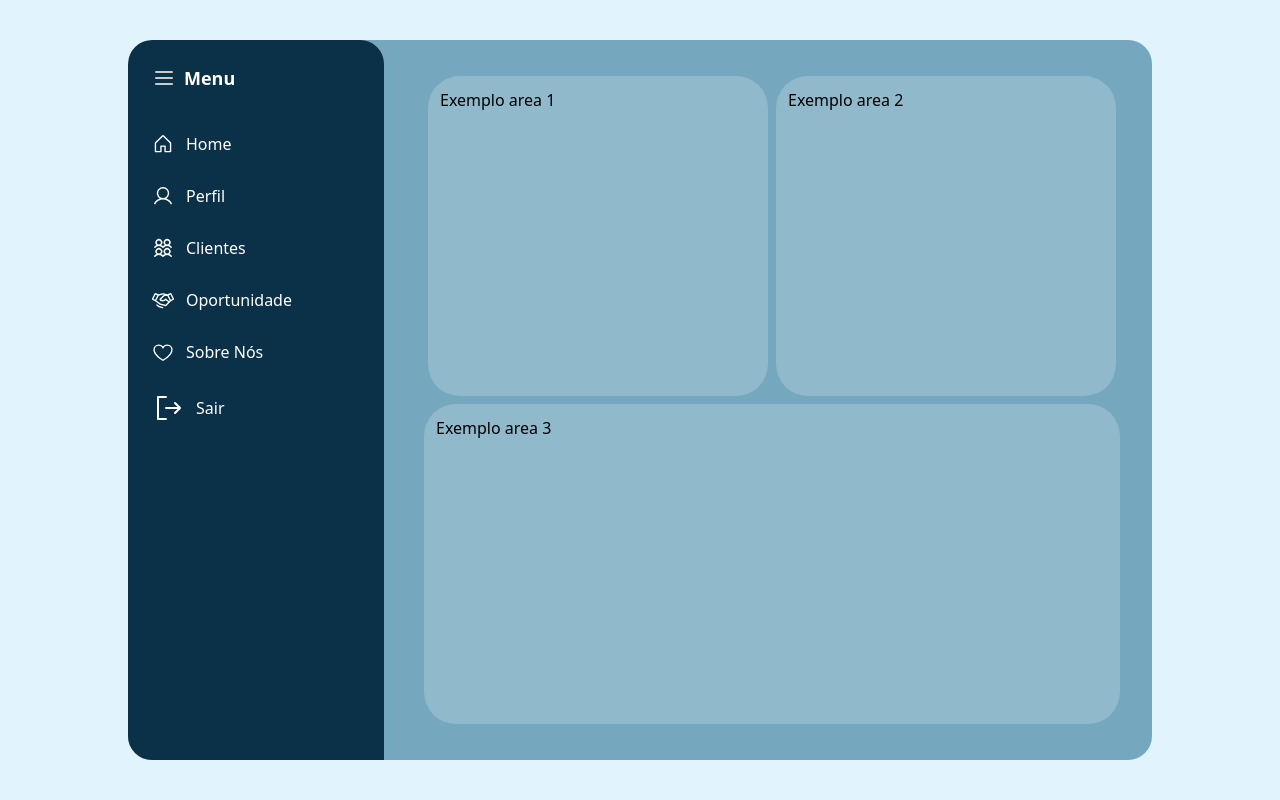
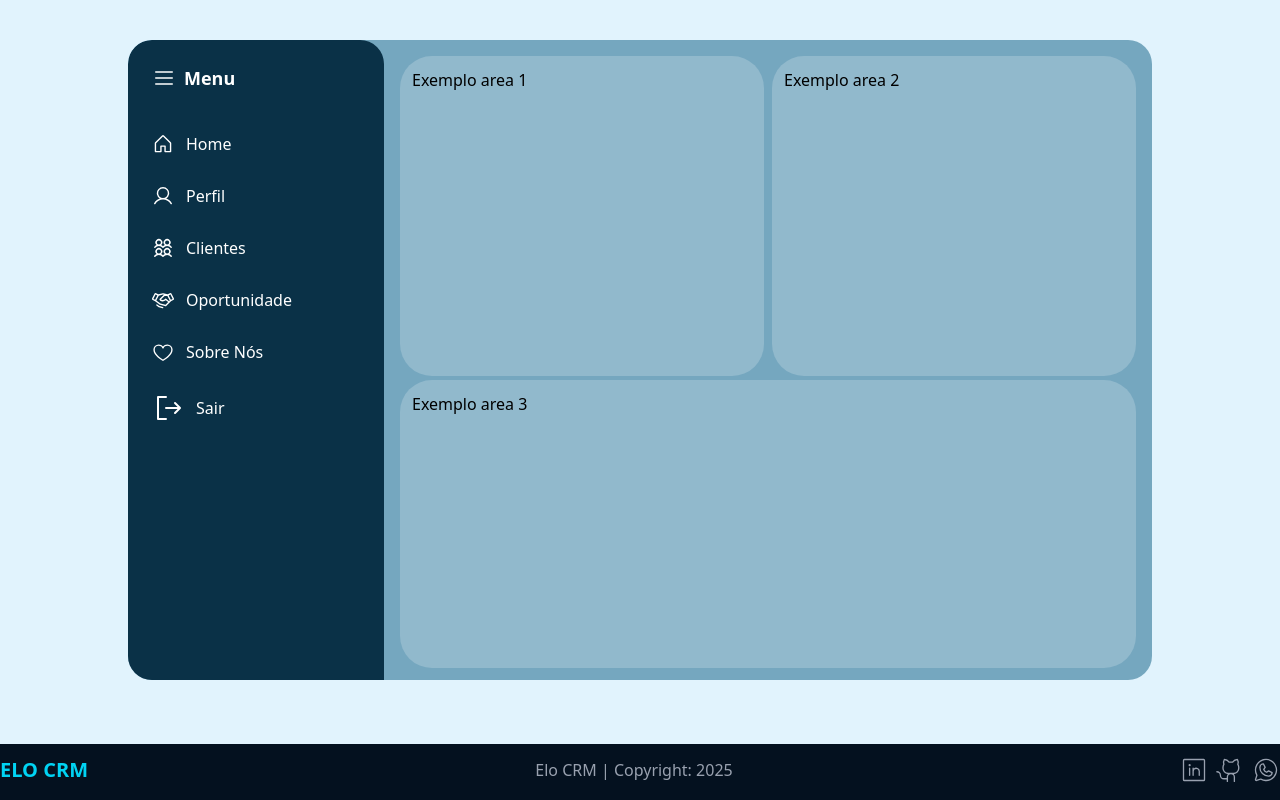
Before and after one commit to MavenTech83/ELO-CRM_FrontEnd, a React (Vite) app: page /home in a window 1280 px wide. Built offline with nearby package versions, Linux system fonts and the light colour scheme.

Commit message:
ajustes design layout, e login, adição footer, remoção div principal de app

```diff
--- a/src/App.tsx
+++ b/src/App.tsx
@@ -1,8 +1,5 @@
 
 import { BrowserRouter, Route, Routes } from "react-router-dom"
-// import Footer from "./components/footer/Footer"
-// import Navbar from "./components/navbar/Navbar"
-// import Home from "./pages/home_jessica/Home"
 import Login from "./pages/login/Login"
 import Oportunidades from "./pages/oportunidades/Oportunidades"
 import Perfil from "./pages/perfil/Perfil"
@@ -13,7 +10,6 @@ import Home from "./pages/home/Home"
 function App() {
 	return (
 		<>
-		<div className="h-screen w-full flex justify-center items-center bg-(--color-picton-blue-100) ">
 				<BrowserRouter>
 					<Routes>
 							<Route path="/" element={<Login />} />
@@ -22,15 +18,8 @@ function App() {
 							<Route path="/perfil" element={<Perfil />} />
 							<Route path="/clientes" element={<Clientes />} />
 							<Route path="/sobrenos" element={<SobreNos />} />
-
 					</Routes>
 				</BrowserRouter>
-            </div>
-		{/* < Navbar/>
-		< Home />
-		< Footer/> */}
-
-
 		</>
 	)
 }
--- a/src/components/footer/Footer.tsx
+++ b/src/components/footer/Footer.tsx
@@ -1,4 +1,5 @@
 import {  GithubLogoIcon, LinkedinLogoIcon, WhatsappLogoIcon } from "@phosphor-icons/react";
+import { Link } from "react-router-dom";
 
 function Footer() {
 
@@ -6,26 +7,30 @@ function Footer() {
 
   return (
     <>
-      <div className="bg-[#04111F] p-4 text-center border-t border-gray-700">
-        <div className="h-20 container mx-auto text-sm">
-          <p className="text-gray-400 mb-1">
-          Elo CRM | Copyright: {data}
+      <div className="w-screen bg-[#04111F] pt-4 fixed bottom-0 left-0">
+        <div className="h-10 container mx-auto flex justify-between items-center">
+          <div className="text-xl font-bold text-cyan-400 mb-5">ELO CRM</div>
+          <p className="text-gray-400 mb-5">
+            Elo CRM | Copyright: {data}
           </p>
+          <div className="flex justify-end gap-2 mb-5">
+            <Link to='https://github.com/MavenTech83'>
+                <LinkedinLogoIcon className="text-gray-400" size={28} weight="light" />
+            </Link>
+
+            <Link to='https://github.com/MavenTech83'>
+              <GithubLogoIcon className="text-gray-400" size={28} weight="light" />
+            </Link>
+
+            <Link to='https://github.com/MavenTech83'>
+              <WhatsappLogoIcon className="text-gray-400" size={28} weight="light" />
+            </Link>
 
 
-
-          <p className="text-lg text-gray-400">
-            Acesse nossas redes sociais
-          </p>
-
-          <div className="flex justify-center gap-2 mt-2 ">
-            <LinkedinLogoIcon className="text-gray-400" size={28} weight="light" />
-            <GithubLogoIcon className="text-gray-400" size={28} weight="light" />
-            <WhatsappLogoIcon className="text-gray-400" size={28} weight="light" />
           </div>
-
         </div>
       </div>
+
     </>
   )
 }
--- a/src/components/layout/Layout.tsx
+++ b/src/components/layout/Layout.tsx
@@ -1,5 +1,6 @@
 import type { ReactNode } from "react";
 import Sidebar from "../sidebar/SideBar";
+import Footer from "../footer/Footer";
 
 interface LayoutProps {
   children: ReactNode;
@@ -8,25 +9,65 @@ interface LayoutProps {
 export default function Layout({ children }: LayoutProps) {
   return (
 	<>
-        {/* DIV PRINCIPAL “FLUTUANDO” */}
+	<div className="h-screen w-full flex flex-col items-center pt-[5vh] bg-(--color-picton-blue-100)">
+{/* footer dentro da tela expansivel*/}
+	{/* DIV PRINCIPAL “FLUTUANDO”
 	<div className="w-[80vw] sm:h-screen md:h-[90vh] sm:mt-0
-        rounded-3xl shadow-3xl gap-2  bg-(--color-picton-blue-800)/50 overflow-auto md:overflow-hidden flex justify-start">
+		rounded-3xl shadow-3xl bg-(--color-picton-blue-800)/50
+		overflow-auto md:overflow-hidden flex">
 
-        {/* NavBar */}
+		NavBar
+		<nav>
 			<Sidebar />
-        {/* Conteúdo dinâmico (páginas entram aqui) */}
-        <main className="flex-1 p-6">
+		</nav>
+
+		Wrap do conteúdo + footer
+		<div className="flex-1 flex flex-col">
+
+			Conteúdo dinâmico
+			<main className="flex-1 p-6 h-[70vh]">
 				{children}
 			</main>
 
-      {/* Footer fixo */}
-      {/* <footer className="bg-gray-800 text-white p-4 text-center text-sm">
-        © 2025 Meu Projeto
-      </footer> */}
+			Footer
+			<footer className="text-center bg-(--color-picton-blue-900)/60">
+				Elo CRM | Copyright: {data}
+				<p className="text-lg text-gray-400">
+				Acesse nossas redes sociais
+			</p>
+
+			<div className="flex justify-center gap-2 mt-2 ">
+				<LinkedinLogoIcon className="text-gray-400" size={28} weight="light" />
+				<GithubLogoIcon className="text-gray-400" size={28} weight="light" />
+				<WhatsappLogoIcon className="text-gray-400" size={28} weight="light" />
+			</div>
+			</footer>
 
 		</div>
+	</div> */}
 
+	{/* Footer fixa na pagina */}
+	{/* DIV PRINCIPAL “FLUTUANDO” */}
+			<div className="w-[80vw] sm:h-screen md:h-[80vh] sm:mt-0 rounded-3xl shadow-3xl bg-(--color-picton-blue-800)/50 overflow-auto md:overflow-hidden flex">
 
+				{/* Sidebar */}
+				<nav>
+					<Sidebar />
+				</nav>
+
+				{/* Conteúdo principal */}
+				<div className="flex flex-col flex-1">
+					<main className="flex-1 p-4">
+						{children}
+					</main>
+				</div>
+
+			</div>
+			<footer className="pt-2">
+				<Footer />
+			</footer>
+
+		</div>
     </>
 
   );
--- a/src/pages/home/Home.tsx
+++ b/src/pages/home/Home.tsx
@@ -4,17 +4,14 @@ function Home() {
   return (
     <>
     <Layout>
-
-		<div className="flex-1  transition-all duration-300">
-			<div className="flex flex-col p-2">
-				<div>
-				<div className="grid grid-cols-2 p-1 gap-2 w-full">
+		<div className="flex-1 transition-all duration-300">
+			<div className="flex flex-col">
+				<div className="grid grid-cols-2 gap-2 w-full">
 						<section className="bg-white/20 h-[40vh]  rounded-4xl p-3">Exemplo area 1 </section>
 						<section className="bg-white/20 h-[40vh] rounded-4xl p-3">Exemplo area 2</section>
 				</div>
-				</div>
 				<div className="pt-1">
-					<section className="bg-white/20 min-h-[40vh] rounded-4xl p-3">Exemplo area 3</section>
+					<section className="bg-white/20 min-h-[36vh] rounded-4xl p-3">Exemplo area 3</section>
 				</div>
 			</div>
 
--- a/src/pages/login/Login.tsx
+++ b/src/pages/login/Login.tsx
@@ -6,7 +6,7 @@ export default function Login() {
   return (
     <div
       className="relative w-full h-screen bg-cover bg-center bg-no-repeat"
-      style={{ backgroundImage: "url('https://i.pinimg.com/originals/88/15/63/881563d6444b370fa4ceea0c3183bb4c.gif')" }}
+      style={{ backgroundImage: "url('https://ik.imagekit.io/hnkqnvn7cu/Whisk_emzxyzm5cjn1iwy40czhdtyti2nxqtl2ato10sy.gif')" }}
     >
       {/* Overlay opcional */}
       <div className="absolute inset-0 bg-black/40"></div>
@@ -14,7 +14,8 @@ export default function Login() {
       {/* Conteúdo */}
       <div className="relative z-10 flex items-center justify-center h-full">
         <div className="bg-white/10 backdrop-blur-xl p-10 rounded-2xl w-80 text-white">
-          <h1 className="text-3xl font-bold mb-4">Login</h1>
+
+              <h1 className="text-3xl font-bold text-cyan-400 text-center pb-[5vh]">ELO CRM</h1>
 
           <form className="flex flex-col space-y-4">
             <input
@@ -28,7 +29,7 @@ export default function Login() {
               className="p-3 rounded bg-white/30 placeholder-white/70"
             />
 
-            <Link to="/home" className="p-3 rounded bg-blue-500 hover:bg-blue-600">
+            <Link to="/home" className="p-3 rounded bg-blue-500 hover:bg-blue-600 text-center">
                 Entrar
             </Link>
 
```
Lines whose indentation alone changed are shown as unchanged.
